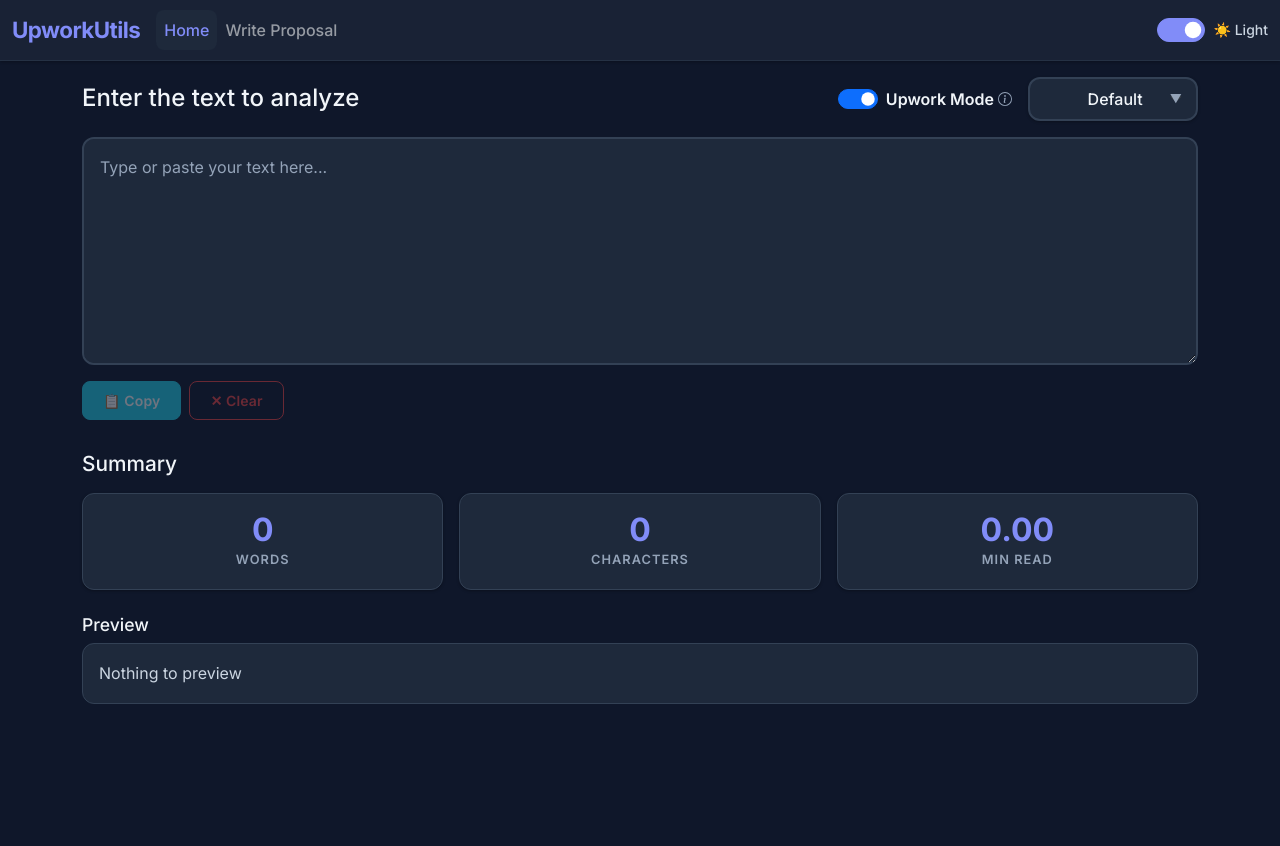
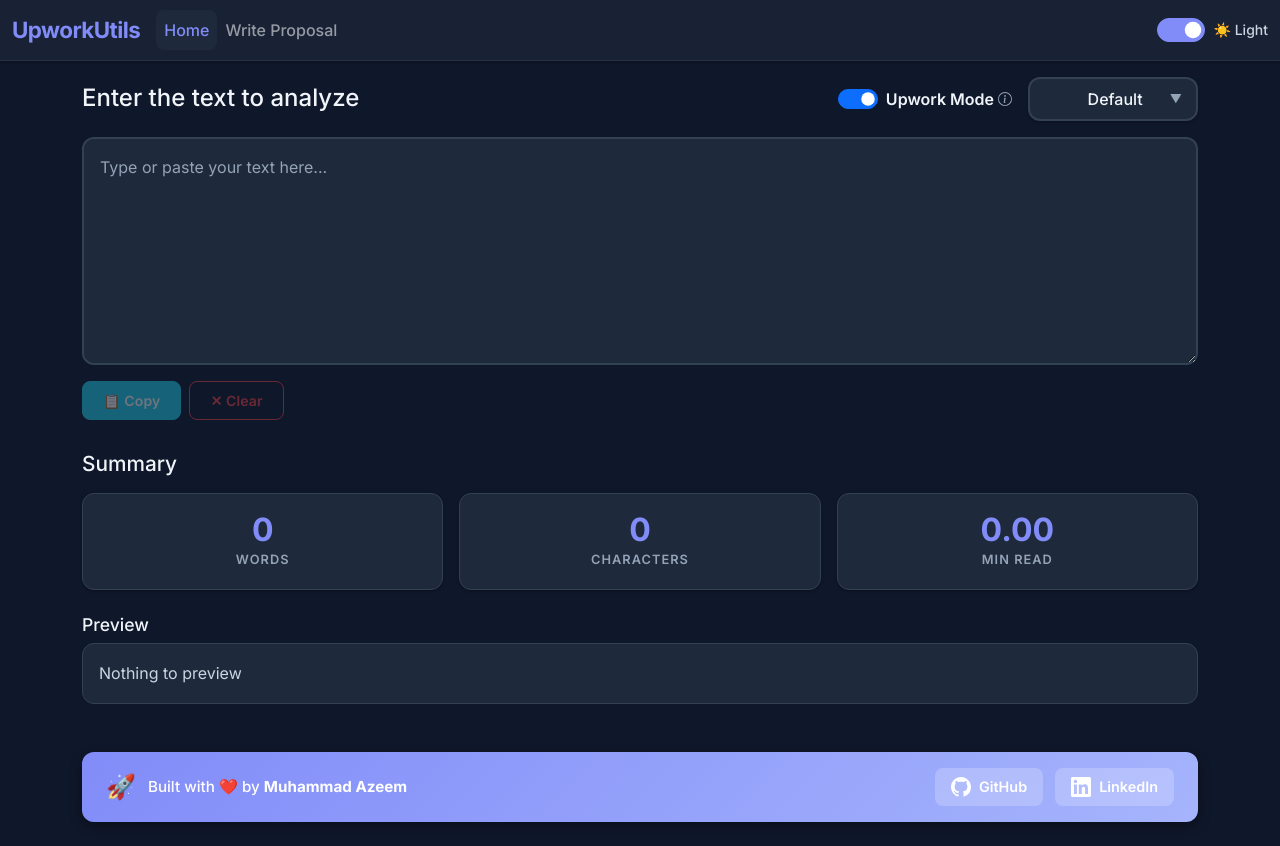
Before and after one commit to muhammadAzeem0x000/ReactApp_textUtils, a React (Create React App) app: page / in a window 1280 px wide. Before the commit the page ends 800 px from the top, so only its background shows below. Built offline with nearby package versions, Linux system fonts and the light colour scheme; the HTML template or start-up script is replaced by a standard one.

Commit message:
Added developer credits in the footer

```diff
--- a/src/App.js
+++ b/src/App.js
@@ -4,6 +4,7 @@
 import Alert from './components/Alerts';
 import TextForm from './components/TextForm';
 import WriteProposal from './components/WriteProposal';
+import Footer from './components/Footer';
 
 function App() {
   return (
@@ -17,6 +18,7 @@
             <Route path="/" element={<TextForm heading="Enter the text to analyze" />} />
           </Routes>
         </div>
+        <Footer />
       </ThemeProvider>
     </Router>
   );
--- /dev/null
+++ b/src/components/Footer.js
@@ -0,0 +1,42 @@
+import React from 'react';
+
+export default function Footer() {
+  return (
+    <div className="container mt-5 mb-4">
+      <div className="about-credit-card">
+        <div className="about-credit-left">
+          <span className="about-credit-emoji">🚀</span>
+          <p className="about-credit-text">
+            Built with ❤️ by <strong>Muhammad Azeem</strong>
+          </p>
+        </div>
+        <div className="about-social-links">
+          <a
+            href="https://github.com/muhammadAzeem0x000/ReactApp_textUtils"
+            target="_blank"
+            rel="noopener noreferrer"
+            className="about-social-link"
+            title="View Source Code on GitHub"
+          >
+            <svg viewBox="0 0 24 24" width="20" height="20" fill="currentColor">
+              <path d="M12 0C5.37 0 0 5.37 0 12c0 5.31 3.435 9.795 8.205 11.385.6.105.825-.255.825-.57 0-.285-.015-1.23-.015-2.235-3.015.555-3.795-.735-4.035-1.41-.135-.345-.72-1.41-1.23-1.695-.42-.225-1.02-.78-.015-.795.945-.015 1.62.87 1.845 1.23 1.08 1.815 2.805 1.305 3.495.99.105-.78.42-1.305.765-1.605-2.67-.3-5.46-1.335-5.46-5.925 0-1.305.465-2.385 1.23-3.225-.12-.3-.54-1.53.12-3.18 0 0 1.005-.315 3.3 1.23.96-.27 1.98-.405 3-.405s2.04.135 3 .405c2.295-1.56 3.3-1.23 3.3-1.23.66 1.65.24 2.88.12 3.18.765.84 1.23 1.905 1.23 3.225 0 4.605-2.805 5.625-5.475 5.925.435.375.81 1.095.81 2.22 0 1.605-.015 2.895-.015 3.3 0 .315.225.69.825.57A12.02 12.02 0 0024 12c0-6.63-5.37-12-12-12z" />
+            </svg>
+            <span>GitHub</span>
+          </a>
+          <a
+            href="https://www.linkedin.com/in/muhammad-azeem012"
+            target="_blank"
+            rel="noopener noreferrer"
+            className="about-social-link"
+            title="Connect on LinkedIn"
+          >
+            <svg viewBox="0 0 24 24" width="20" height="20" fill="currentColor">
+              <path d="M20.447 20.452h-3.554v-5.569c0-1.328-.027-3.037-1.852-3.037-1.853 0-2.136 1.445-2.136 2.939v5.667H9.351V9h3.414v1.561h.046c.477-.9 1.637-1.85 3.37-1.85 3.601 0 4.267 2.37 4.267 5.455v6.286zM5.337 7.433c-1.144 0-2.063-.926-2.063-2.065 0-1.138.92-2.063 2.063-2.063 1.14 0 2.064.925 2.064 2.063 0 1.139-.925 2.065-2.064 2.065zm1.782 13.019H3.555V9h3.564v11.452zM22.225 0H1.771C.792 0 0 .774 0 1.729v20.542C0 23.227.792 24 1.771 24h20.451C23.2 24 24 23.227 24 22.271V1.729C24 .774 23.2 0 22.222 0h.003z"/>
+            </svg>
+            <span>LinkedIn</span>
+          </a>
+        </div>
+      </div>
+    </div>
+  );
+}
```
